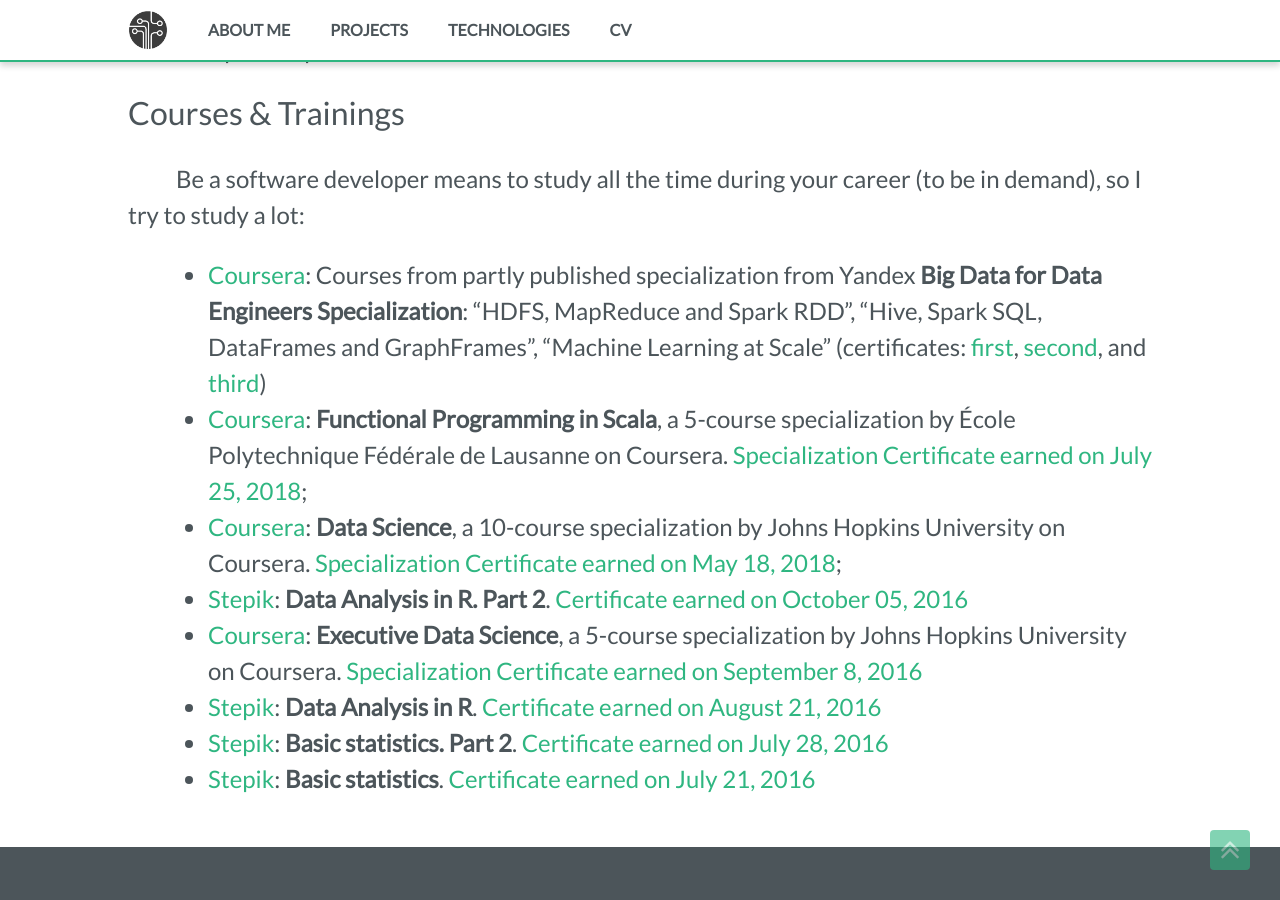
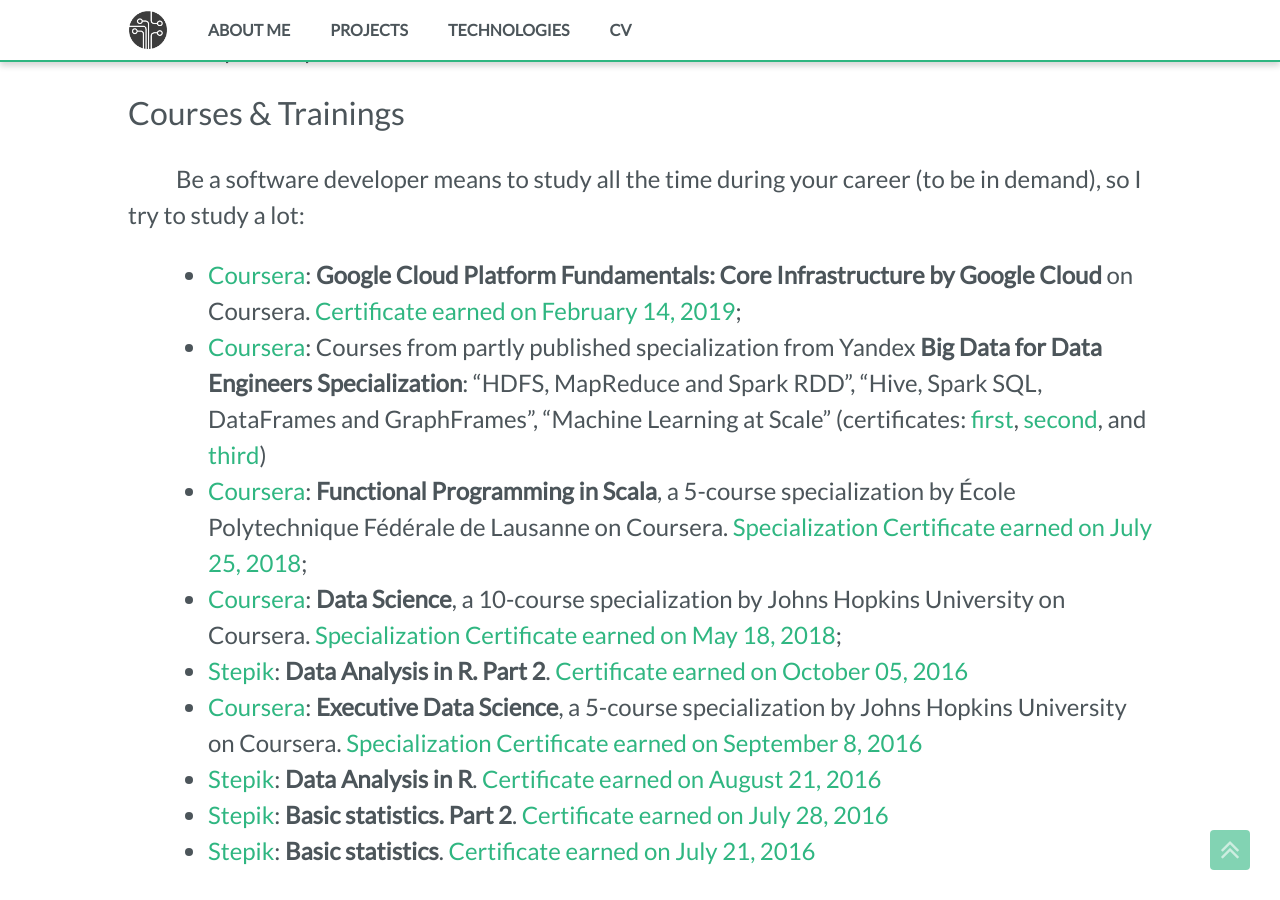
Before and after one commit to fedor-malyshkin/fedor-malyshkin.github.io, a Jekyll site: the page built from about_me.md, in a window 1280 px wide and 900 px high, scrolled down 1502 px. Built offline with Jekyll 4.4.1, drawn with Linux system fonts in a browser that asks for light colours.

Commit message:
Update courses.md

```diff
--- a/_includes/about_me/courses.md
+++ b/_includes/about_me/courses.md
@@ -1,4 +1,5 @@
 Be a software developer means to study all the time during your career (to be in demand), so I try to study a lot:
+* [Coursera](https://www.coursera.org): **Google Cloud Platform Fundamentals: Core Infrastructure by Google Cloud** on Coursera. [Certificate earned on February 14, 2019](https://www.coursera.org/account/accomplishments/certificate/R8U5M2LDYCRB);
 * [Coursera](https://www.coursera.org): Courses from partly published specialization from Yandex **Big Data for Data Engineers Specialization**: "HDFS, MapReduce and Spark RDD",  "Hive, Spark SQL, DataFrames and GraphFrames", "Machine Learning at Scale" (certificates: [first](https://www.coursera.org/account/accomplishments/certificate/7L3SUHJYV2VL),  [second](https://www.coursera.org/account/accomplishments/certificate/R925KBPP6S45),
 and [third](https://www.coursera.org/account/accomplishments/certificate/KBRVRRRATF3C))
 * [Coursera](https://www.coursera.org): **Functional Programming in Scala**, a 5-course specialization by École Polytechnique Fédérale de Lausanne on Coursera. [Specialization Certificate earned on July 25, 2018](https://www.coursera.org/account/accomplishments/specialization/2PYDN5EWUMPH);
```
